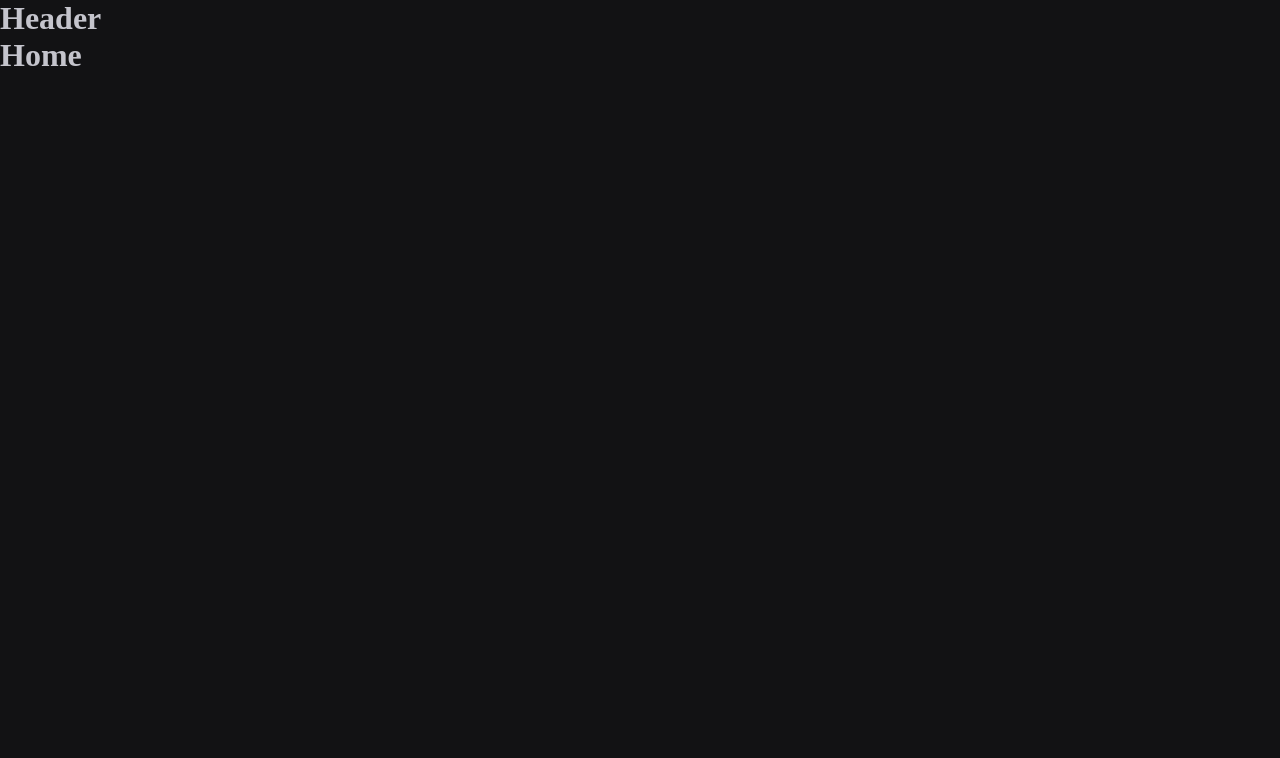
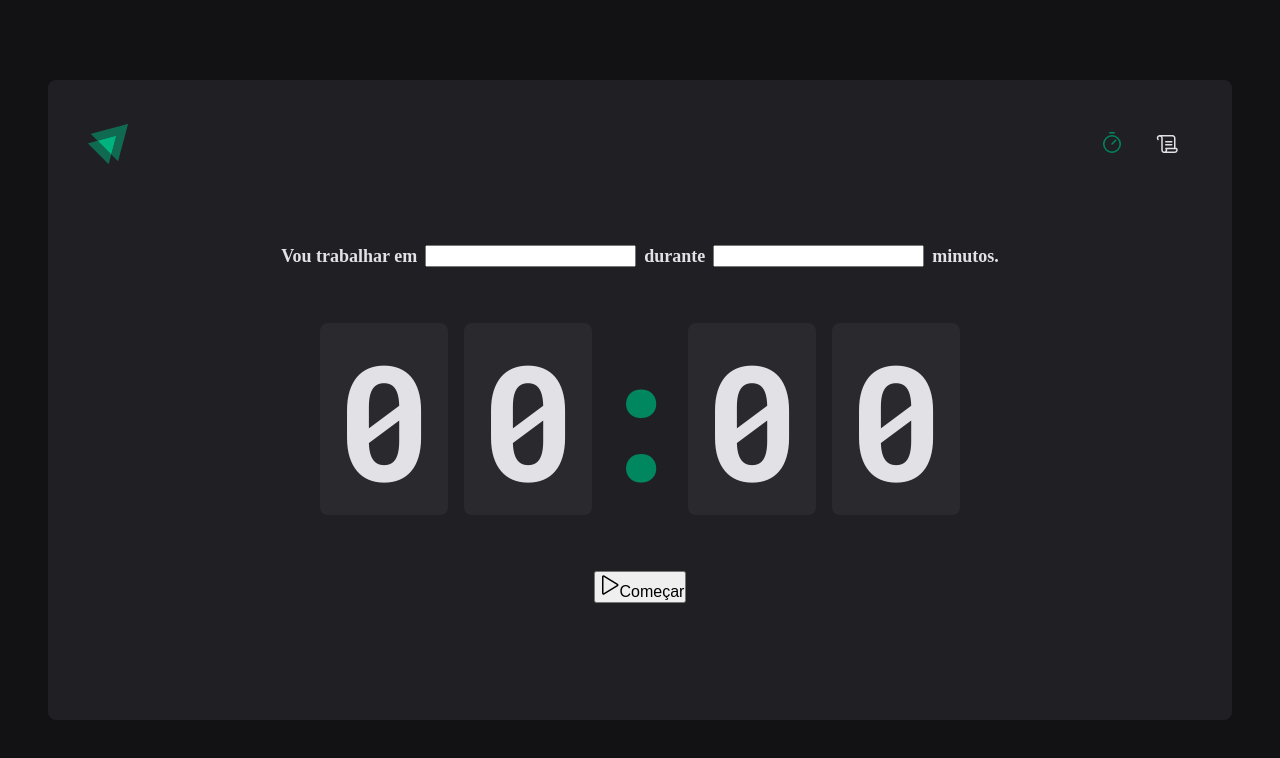
Before and after one commit to Marcos2Junior/ignite-timer, a React (Vite) app: page / in a window 1280 px wide. Shown: the top 758 px of the page. Built offline with nearby package versions, Linux system fonts and the light colour scheme.

Commit message:
home page

```diff
--- a/package.json
+++ b/package.json
@@ -10,6 +10,7 @@
     "preview": "vite preview"
   },
   "dependencies": {
+    "phosphor-react": "^1.4.1",
     "react": "^18.2.0",
     "react-dom": "^18.2.0",
     "react-router-dom": "^6.14.1",
--- a/src/components/Header.tsx
+++ /dev/null
@@ -1,3 +0,0 @@
-export function Header() {
-  return <h1>Header</h1>
-}
--- /dev/null
+++ b/src/components/Header/index.tsx
@@ -0,0 +1,21 @@
+import { HeaderContainer } from './styles'
+
+import logo from '../../assets/logo.svg'
+import { Timer, Scroll } from 'phosphor-react'
+import { NavLink } from 'react-router-dom'
+
+export function Header() {
+  return (
+    <HeaderContainer>
+      <img src={logo} alt="" />
+      <nav>
+        <NavLink to="/" title="Timer">
+          <Timer size={24} />
+        </NavLink>
+        <NavLink to="/history" title="Histórico">
+          <Scroll size={24} />
+        </NavLink>
+      </nav>
+    </HeaderContainer>
+  )
+}
--- /dev/null
+++ b/src/components/Header/styles.ts
@@ -0,0 +1,33 @@
+import { styled } from 'styled-components'
+
+export const HeaderContainer = styled.header`
+  display: flex;
+  align-items: center;
+  justify-content: space-between;
+
+  nav {
+    display: flex;
+    gap: 0.5rem;
+
+    a {
+      width: 3rem;
+      height: 3rem;
+
+      display: flex;
+      justify-content: center;
+      align-items: center;
+
+      color: ${(props) => props.theme['gray-100']};
+      border: 3px solid transparent;
+      border-bottom: 3px solid transparent;
+
+      &:hover {
+        border-bottom: 3px solid ${(props) => props.theme['green-500']};
+      }
+
+      &.active {
+        color: ${(props) => props.theme['green-500']};
+      }
+    }
+  }
+`
--- a/src/layouts/DefaultLayout.tsx
+++ /dev/null
@@ -1,11 +0,0 @@
-import { Outlet } from 'react-router-dom'
-import { Header } from '../components/Header'
-
-export function DefaultLayout() {
-  return (
-    <div>
-      <Header />
-      <Outlet />
-    </div>
-  )
-}
--- /dev/null
+++ b/src/layouts/DefaultLayout/index.tsx
@@ -0,0 +1,12 @@
+import { Outlet } from 'react-router-dom'
+import { Header } from '../../components/Header'
+import { LayoutContainer } from './styles'
+
+export function DefaultLayout() {
+  return (
+    <LayoutContainer>
+      <Header />
+      <Outlet />
+    </LayoutContainer>
+  )
+}
--- /dev/null
+++ b/src/layouts/DefaultLayout/styles.ts
@@ -0,0 +1,13 @@
+import styled from 'styled-components'
+
+export const LayoutContainer = styled.div`
+  max-width: 74rem;
+  height: calc(100vh - 10rem);
+  margin: 5rem auto;
+  padding: 2.5rem;
+  background: ${(props) => props.theme['gray-800']};
+  border-radius: 8px;
+
+  display: flex;
+  flex-direction: column;
+`
--- a/src/pages/Home.tsx
+++ /dev/null
@@ -1,3 +0,0 @@
-export function Home() {
-  return <h1>Home</h1>
-}
--- /dev/null
+++ b/src/pages/Home/index.tsx
@@ -0,0 +1,38 @@
+import { Play } from 'phosphor-react'
+import {
+  CountDownContainer,
+  FormContainer,
+  HomeContainer,
+  Separator,
+} from './styles'
+
+export function Home() {
+  return (
+    <HomeContainer>
+      <form action="">
+        <FormContainer>
+          <label htmlFor="task">Vou trabalhar em</label>
+          <input type="text" id="task" />
+
+          <label htmlFor="minutesAmount">durante</label>
+          <input type="number" id="minutesAmount" />
+
+          <span>minutos.</span>
+        </FormContainer>
+
+        <CountDownContainer>
+          <span>0</span>
+          <span>0</span>
+          <Separator>:</Separator>
+          <span>0</span>
+          <span>0</span>
+        </CountDownContainer>
+
+        <button type="submit">
+          <Play size={24} />
+          Começar
+        </button>
+      </form>
+    </HomeContainer>
+  )
+}
--- /dev/null
+++ b/src/pages/Home/styles.ts
@@ -0,0 +1,55 @@
+import { styled } from 'styled-components'
+
+export const HomeContainer = styled.main`
+  flex: 1;
+
+  display: flex;
+  flex-direction: column;
+  align-items: center;
+  justify-content: center;
+
+  form {
+    display: flex;
+    flex-direction: column;
+    align-items: center;
+    gap: 3.5rem;
+  }
+`
+
+export const FormContainer = styled.div`
+  width: 100%;
+  display: flex;
+  align-items: center;
+  justify-content: center;
+  gap: 0.5rem;
+  color: ${(props) => props.theme['gray-100']};
+  font-size: 1.125rem;
+  font-weight: bold;
+  flex-wrap: wrap;
+`
+
+export const CountDownContainer = styled.div`
+  font-family: 'Roboto Mono', monospace;
+  font-size: 10rem;
+  line-height: 8rem;
+  color: ${(props) => props.theme['gray-100']};
+
+  display: flex;
+  gap: 1rem;
+
+  span {
+    background: ${(props) => props.theme['gray-700']};
+    padding: 2rem 1rem;
+    border-radius: 8px;
+  }
+`
+
+export const Separator = styled.div`
+  padding: 2rem 0;
+  color: ${(props) => props.theme['green-500']};
+
+  width: 4rem;
+  overflow: hidden;
+  display: flex;
+  justify-content: center;
+`
--- a/src/styles/global.ts
+++ b/src/styles/global.ts
@@ -15,6 +15,7 @@
     body {
         background: ${(props) => props.theme['gray-900']};
         color: ${(props) => props.theme['gray-300']};
+        -webkit-font-smoothing: antialiased;
     }
 
     body, input, textarea, button {
```
Also changed, not shown: src/assets/logo.svg (added), 1 other file (tests, documents, lock files or other folders).
